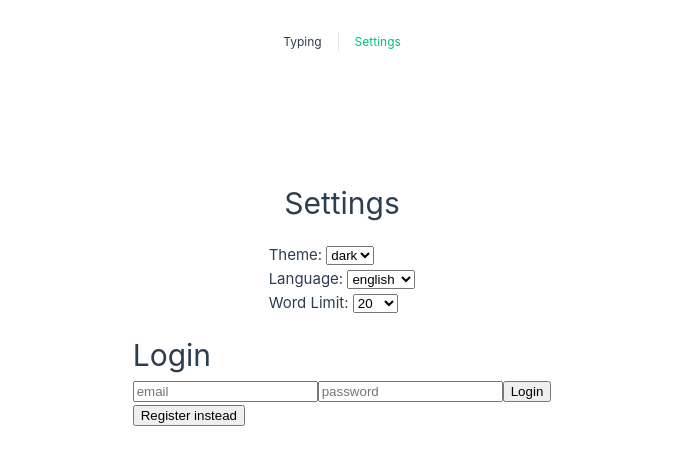
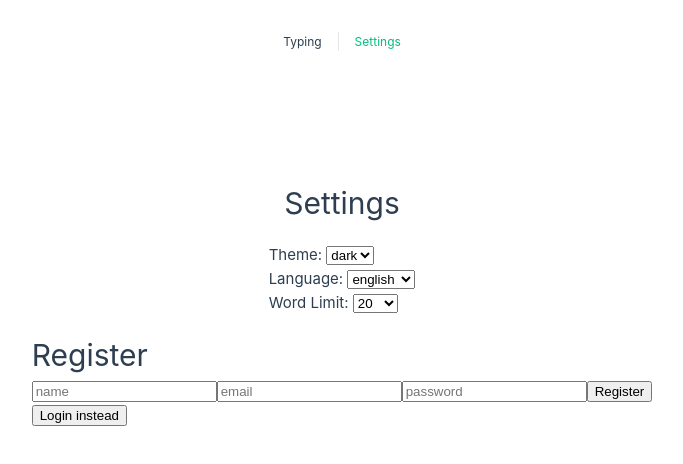
Before and after one commit to thismarioperez/typetempo, a Vue app in the folder apps/web/: page /settings in a window 1280 px wide. Shown: the top 464 px of the page, without its empty margins (298-981 px from the left). Built offline with nearby package versions, Linux system fonts and the light colour scheme; the HTML template or start-up script is replaced by a standard one.

Commit message:
Auto login after register

```diff
--- a/apps/web/src/components/TheAuthForms.vue
+++ b/apps/web/src/components/TheAuthForms.vue
@@ -3,9 +3,9 @@ import { reactive, ref } from "vue";
 import { useAuthStore } from "@/stores/auth";
 import { storeToRefs } from "pinia";
 import type { LoginCredentials, RegisterData } from "@typetempo/models";
-const { authResponse, isAuthenticated } = storeToRefs(useAuthStore());
+const { isAuthenticated } = storeToRefs(useAuthStore());
 const { login, register } = useAuthStore();
-const mode = ref<"login" | "register">("login");
+const mode = ref<"login" | "register">("register");
 const loginData = reactive<LoginCredentials>({ email: "", password: "" });
 const registerData = reactive<RegisterData>({ email: "", name: "", password: "" });
 
@@ -24,6 +24,17 @@ const handleRegisterSubmit = async () => {
     if (response) {
         // register successful
         console.log("register successful");
+
+        // automatically login after registration
+        const response = await login({
+            email: registerData.email,
+            password: registerData.password,
+        });
+
+        if (response) {
+            // login successful
+            console.log("login successful");
+        }
     }
 };
 </script>
```
